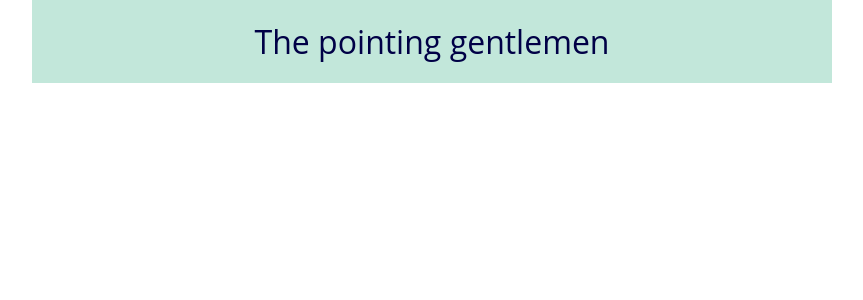
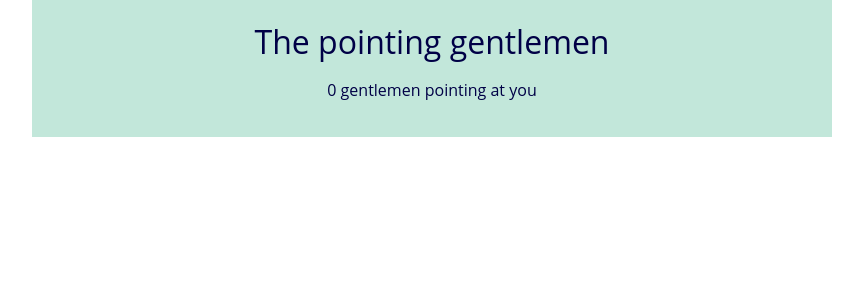
Before and after one commit to SFontal/202301-w4ch1-sergio-fontal, a React (Create React App) app: page / in a window 1280 px wide. Shown: the top 300 px of the page, without its empty margins (208-1071 px from the left). Built offline with nearby package versions, Linux system fonts and the light colour scheme.

Commit message:
Create Info component

```diff
--- a/src/components/Controls/Controls.tsx
+++ b/src/components/Controls/Controls.tsx
@@ -1,5 +1,10 @@
 import "./Controls.css";
+import { Info } from "../Info/Info";
 
 export const Controls = () => {
-  return <section className="controls"></section>;
+  return (
+    <section className="controls">
+      <Info />
+    </section>
+  );
 };
--- /dev/null
+++ b/src/components/Info/Info.tsx
@@ -0,0 +1,5 @@
+import { gentlemen } from "../App/App";
+
+export const Info = () => {
+  return <p className="info">0 gentlemen pointing at you</p>;
+};
```
